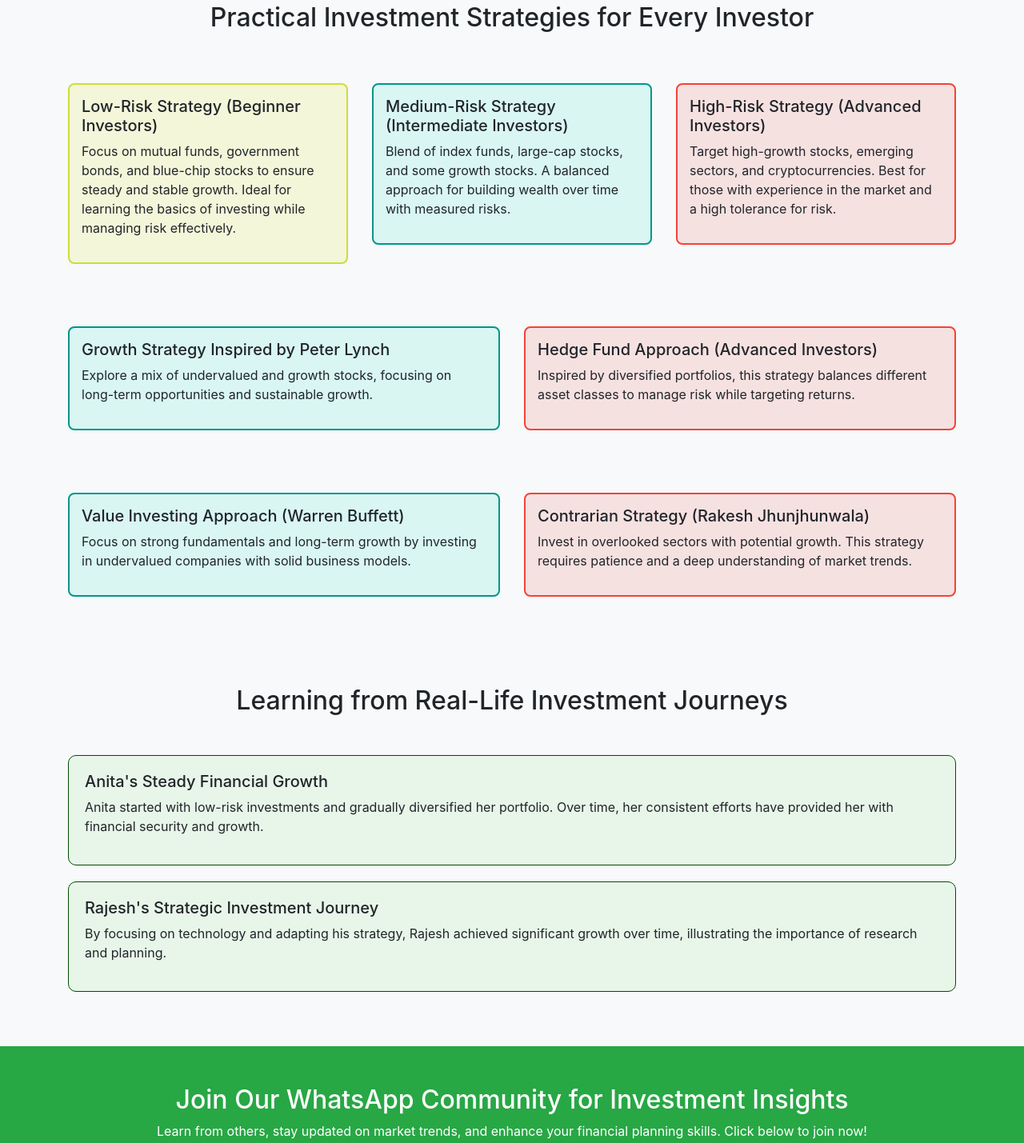
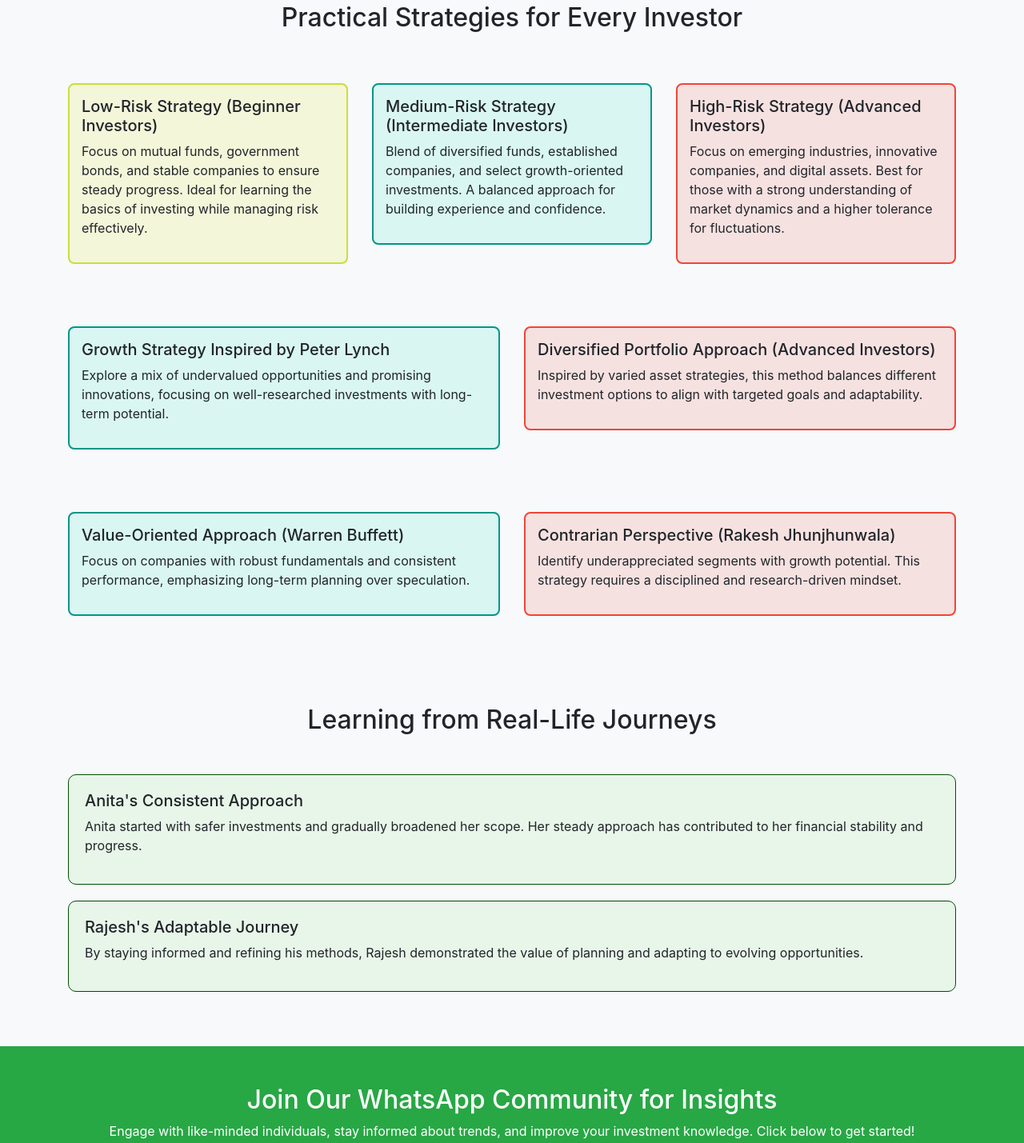
Before and after one commit to metakina-com/SmartInvest-India, a plain HTML site: page index.html in a window 1280 px wide. Shown: the part 581-2010 px from the top of the page at 80% size. Drawn offline with nearby package versions, Linux system fonts and the light colour scheme.

Commit message:
Update index.html
Signed-off-by: renweiqi <60532078+renweiqi@users.noreply.github.com>

```diff
--- a/index.html
+++ b/index.html
@@ -217,15 +217,9 @@
         <div class="collapse navbar-collapse" id="navbarNav">
           <ul class="navbar-nav ml-auto">
             <li class="nav-item"><a class="nav-link" href="#">Home</a></li>
-            <li class="nav-item">
-              <a class="nav-link" href="#">Strategies</a>
-            </li>
-            <li class="nav-item">
-              <a class="nav-link" href="#">Success Stories</a>
-            </li>
-            <li class="nav-item">
-              <a class="nav-link" href="#">Market Analysis</a>
-            </li>
+            <li class="nav-item"><a class="nav-link" href="#">Strategies</a></li>
+            <li class="nav-item"><a class="nav-link" href="#">Success Stories</a></li>
+            <li class="nav-item"><a class="nav-link" href="#">Market Analysis</a></li>
             <li class="nav-item"><a class="nav-link" href="#">Community</a></li>
             <li class="nav-item">
               <a class="nav-link" href="#">Join WhatsApp Group</a>
@@ -238,17 +232,15 @@
     <!-- Hero Section -->
     <div class="hero-section">
       <div>
-        <h1>Learn to Invest, Grow with Confidence</h1>
+        <h1>Learn to Invest, Make Informed Decisions</h1>
         <p>
-          Discover AI-powered strategies to enhance your financial knowledge and
-          achieve your long-term financial goals. Join our community today to
-          start your journey to informed investing.
+          Discover AI-powered strategies to enhance your financial understanding and achieve your long-term objectives. Join our community today to start your journey toward thoughtful investing.
         </p>
         <a
           href="https://chat.whatsapp.com/IknHJU7o3lp6810HghOw5u"
           target="_blank"
           class="btn btn-light btn-lg join-whatsapp-button"
-          ><i class="fab fa-whatsapp"></i> Discover Investment Opportunities</a
+          ><i class="fab fa-whatsapp"></i> Explore Opportunities</a
         >
       </div>
     </div>
@@ -257,16 +249,14 @@
     <section class="py-5">
       <div class="container">
         <h2 class="text-center mb-5">
-          Practical Investment Strategies for Every Investor
+          Practical Strategies for Every Investor
         </h2>
         <div class="row">
           <div class="col-md-4">
             <div class="strategy-card low-risk">
               <h5>Low-Risk Strategy (Beginner Investors)</h5>
               <p>
-                Focus on mutual funds, government bonds, and blue-chip stocks to
-                ensure steady and stable growth. Ideal for learning the basics
-                of investing while managing risk effectively.
+                Focus on mutual funds, government bonds, and stable companies to ensure steady progress. Ideal for learning the basics of investing while managing risk effectively.
               </p>
             </div>
           </div>
@@ -274,9 +264,7 @@
             <div class="strategy-card medium-risk">
               <h5>Medium-Risk Strategy (Intermediate Investors)</h5>
               <p>
-                Blend of index funds, large-cap stocks, and some growth stocks.
-                A balanced approach for building wealth over time with measured
-                risks.
+                Blend of diversified funds, established companies, and select growth-oriented investments. A balanced approach for building experience and confidence.
               </p>
             </div>
           </div>
@@ -284,9 +272,7 @@
             <div class="strategy-card high-risk">
               <h5>High-Risk Strategy (Advanced Investors)</h5>
               <p>
-                Target high-growth stocks, emerging sectors, and
-                cryptocurrencies. Best for those with experience in the market
-                and a high tolerance for risk.
+                Focus on emerging industries, innovative companies, and digital assets. Best for those with a strong understanding of market dynamics and a higher tolerance for fluctuations.
               </p>
             </div>
           </div>
@@ -296,17 +282,15 @@
             <div class="strategy-card medium-risk">
               <h5>Growth Strategy Inspired by Peter Lynch</h5>
               <p>
-                Explore a mix of undervalued and growth stocks, focusing on
-                long-term opportunities and sustainable growth.
+                Explore a mix of undervalued opportunities and promising innovations, focusing on well-researched investments with long-term potential.
               </p>
             </div>
           </div>
           <div class="col-md-6">
             <div class="strategy-card high-risk">
-              <h5>Hedge Fund Approach (Advanced Investors)</h5>
+              <h5>Diversified Portfolio Approach (Advanced Investors)</h5>
               <p>
-                Inspired by diversified portfolios, this strategy balances
-                different asset classes to manage risk while targeting returns.
+                Inspired by varied asset strategies, this method balances different investment options to align with targeted goals and adaptability.
               </p>
             </div>
           </div>
@@ -314,20 +298,17 @@
         <div class="row mt-5">
           <div class="col-md-6">
             <div class="strategy-card medium-risk">
-              <h5>Value Investing Approach (Warren Buffett)</h5>
+              <h5>Value-Oriented Approach (Warren Buffett)</h5>
               <p>
-                Focus on strong fundamentals and long-term growth by investing
-                in undervalued companies with solid business models.
+                Focus on companies with robust fundamentals and consistent performance, emphasizing long-term planning over speculation.
               </p>
             </div>
           </div>
           <div class="col-md-6">
             <div class="strategy-card high-risk">
-              <h5>Contrarian Strategy (Rakesh Jhunjhunwala)</h5>
+              <h5>Contrarian Perspective (Rakesh Jhunjhunwala)</h5>
               <p>
-                Invest in overlooked sectors with potential growth. This
-                strategy requires patience and a deep understanding of market
-                trends.
+                Identify underappreciated segments with growth potential. This strategy requires a disciplined and research-driven mindset.
               </p>
             </div>
           </div>
@@ -338,23 +319,17 @@
     <!-- Success Stories Section -->
     <section class="bg-light py-5">
       <div class="container">
-        <h2 class="text-center mb-5">
-          Learning from Real-Life Investment Journeys
-        </h2>
+        <h2 class="text-center mb-5">Learning from Real-Life Journeys</h2>
         <div class="success-story">
-          <h5>Anita's Steady Financial Growth</h5>
+          <h5>Anita's Consistent Approach</h5>
           <p>
-            Anita started with low-risk investments and gradually diversified
-            her portfolio. Over time, her consistent efforts have provided her
-            with financial security and growth.
+            Anita started with safer investments and gradually broadened her scope. Her steady approach has contributed to her financial stability and progress.
           </p>
         </div>
         <div class="success-story">
-          <h5>Rajesh's Strategic Investment Journey</h5>
+          <h5>Rajesh's Adaptable Journey</h5>
           <p>
-            By focusing on technology and adapting his strategy, Rajesh achieved
-            significant growth over time, illustrating the importance of
-            research and planning.
+            By staying informed and refining his methods, Rajesh demonstrated the value of planning and adapting to evolving opportunities.
           </p>
         </div>
       </div>
@@ -363,10 +338,9 @@
     <!-- Call to Action Section -->
     <section class="bg-success text-white py-5">
       <div class="container text-center">
-        <h2>Join Our WhatsApp Community for Investment Insights</h2>
+        <h2>Join Our WhatsApp Community for Insights</h2>
         <p>
-          Learn from others, stay updated on market trends, and enhance your
-          financial planning skills. Click below to join now!
+          Engage with like-minded individuals, stay informed about trends, and improve your investment knowledge. Click below to get started!
         </p>
         <a
           href="https://chat.whatsapp.com/IknHJU7o3lp6810HghOw5u"
@@ -394,4 +368,5 @@
       </div>
     </footer>
   </body>
+
 </html>
```
